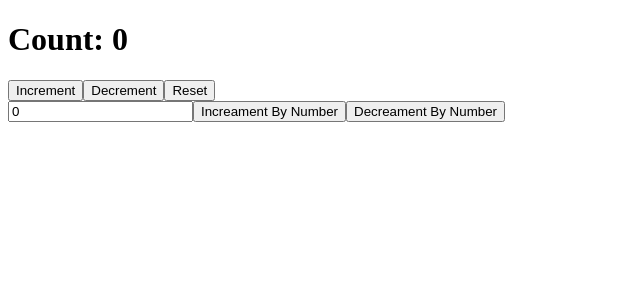
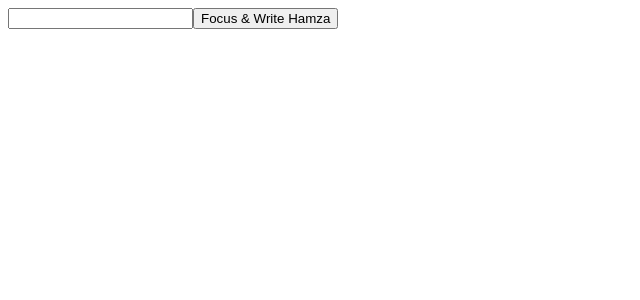
Before and after one commit to Hamza160/reactjs-mega, a React (Vite) app in the folder react-demos/: page / in a window 1280 px wide. Shown: the top 300 px of the page, without its empty margins (0-640 px from the left). Built offline with nearby package versions, Linux system fonts and the light colour scheme.

Commit message:
Day 8.4: useRef intro and basics done

```diff
--- a/react-demos/src/App.tsx
+++ b/react-demos/src/App.tsx
@@ -1,8 +1,18 @@
-import Counter from "./components/Counter"
+import { useRef } from "react"
 
 const App = () => {
+  const inputRef = useRef(null)
+
+  const focusInput = () => {
+    inputRef.current.focus()
+    inputRef.current.value = 'Hamza Ashraf'
+  }
+
   return (
-    <Counter/>
+  <div>
+     <input type="text" ref={inputRef}/>
+     <button onClick={focusInput}>Focus & Write Hamza</button>
+  </div>
   )
 }
 
--- a/react-demos/src/components/Counter.tsx
+++ /dev/null
@@ -1,35 +0,0 @@
-import { useReducer, useState } from "react"
-import { initialState, reducer } from "../counterReducer"
-
-const Counter = () => {
-    const [state, dispatch] = useReducer(reducer, initialState)
-    const [input, setInput] = useState(0)
-
-    const incrementByAmount = () => {
-        if(input > 0){
-            dispatch({type:'incrementByNumber', payload:input})
-            setInput(0)
-        }
-    }
-
-    const decrementByAmount = () => {
-        if(input > 0){
-            dispatch({type:'decrementByNumber', payload:input})
-            setInput(0)
-        }
-    }
-
-  return (
-    <div>
-        <h1>Count: {state.count}</h1>
-        <button onClick={() => dispatch({type:'increment'})}>Increment</button>
-        <button onClick={() => dispatch({type:'decrement'})}>Decrement</button>
-        <button onClick={() => dispatch({type:'reset', payload:3})}>Reset</button> <br />
-        <input type="number" value={input} onChange={e => setInput(Number(e.target.value))}/>
-        <button onClick={incrementByAmount}>Increament By Number</button>
-        <button onClick={decrementByAmount}>Decreament By Number</button>
-    </div>
-  )
-}
-
-export default Counter
--- a/react-demos/src/counterReducer.ts
+++ /dev/null
@@ -1,20 +0,0 @@
-export const initialState = {
-    count: 0
-}
-
-export const reducer = (state, action) => {
-    switch(action.type){
-        case 'increment':
-            return {...state, count:state.count + 1}
-        case 'decrement':
-            return {...state, count:state.count - 1}
-        case 'incrementByNumber':
-            return {...state, count:state.count + action.payload}
-        case 'decrementByNumber':
-            return {...state, count:state.count - action.payload}
-        case 'reset':
-            return {...state, count:0}
-        default:
-            return state
-    }
-}
```
